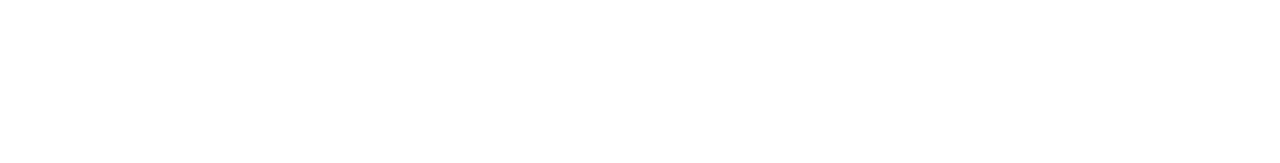
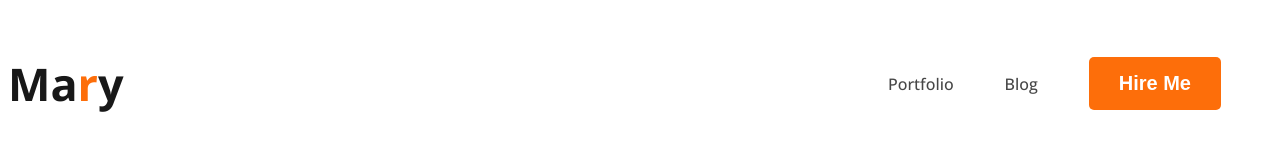
Before and after one commit to nisma687/webdeveloper-protfolio, a plain HTML site: page index.html in a window 1280 px wide. Drawn offline with nearby package versions, Linux system fonts and the light colour scheme.

Commit message:
added nav

```diff
--- a/index.html
+++ b/index.html
@@ -4,8 +4,31 @@
     <meta charset="UTF-8">
     <meta name="viewport" content="width=device-width, initial-scale=1.0">
     <title>Web developer Protfolio</title>
+    <link rel="stylesheet" href="styles/portfolio.css">
+    <link rel="preconnect" href="https://fonts.googleapis.com">
+<link rel="preconnect" href="https://fonts.gstatic.com" crossorigin>
+<link href="https://fonts.googleapis.com/css2?family=Open+Sans:ital,wght@0,500;0,600;0,700;1,400;1,500;1,600;1,700&display=swap" rel="stylesheet">
 </head>
 <body>
 
+    <header>
+        <nav>
+            <h3 class="nav-tittle">Ma<span class="text-primary">r</span>y</h3>
+            <ul>
+                <li><a href="">Portfolio</a></li>
+                <li> <a href="" >Blog</a></li>
+                <li><button class="button-primary">Hire Me</button></li>
+
+            </ul>
+
+        </nav>
+    </header>
+    <main>
+
+    </main>
+
+    <footer>
+
+    </footer>
 </body>
 </html>
--- /dev/null
+++ b/styles/portfolio.css
@@ -0,0 +1,62 @@
+/* Nav related styles */
+
+nav{
+
+    display:flex;
+    justify-content: space-between;
+    align-items: center;
+}
+
+.text-primary
+{
+
+color: #FD6E0A;
+}
+
+/* shared css */
+
+body{
+    font-family: 'Open Sans', sans-serif;
+}
+
+.nav-tittle
+{
+    color: #181818;
+
+font-size: 45px;
+
+font-weight: 800;
+
+}
+
+nav> ul
+{
+    display: flex;
+
+    align-items: center;
+}
+nav li
+{
+    list-style:none;
+    margin-right: 51px;
+}
+
+nav a{
+    text-decoration: none;
+    color: var(--dark-02, #474747);
+
+
+}
+
+.button-primary
+{
+    border-radius: 5px;
+background: #FD6E0A;
+text-align: center;
+border:0;
+color: #FFF;
+font-size: 20px;
+font-style: normal;
+font-weight: 700;
+padding:15px 30px;
+}
```
